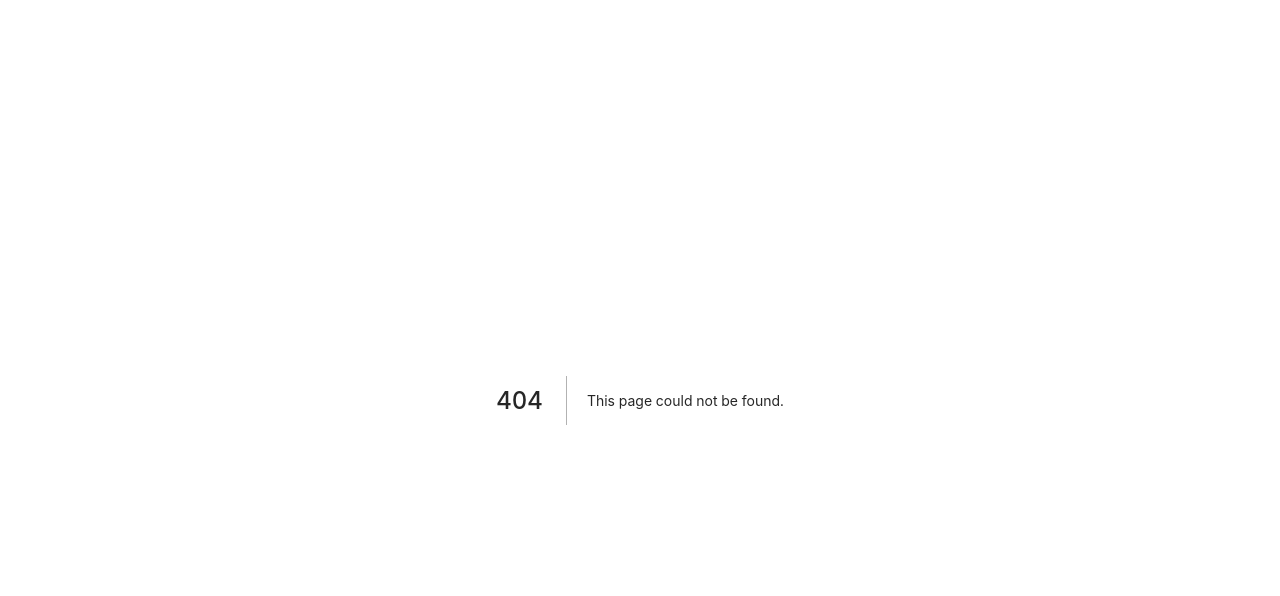
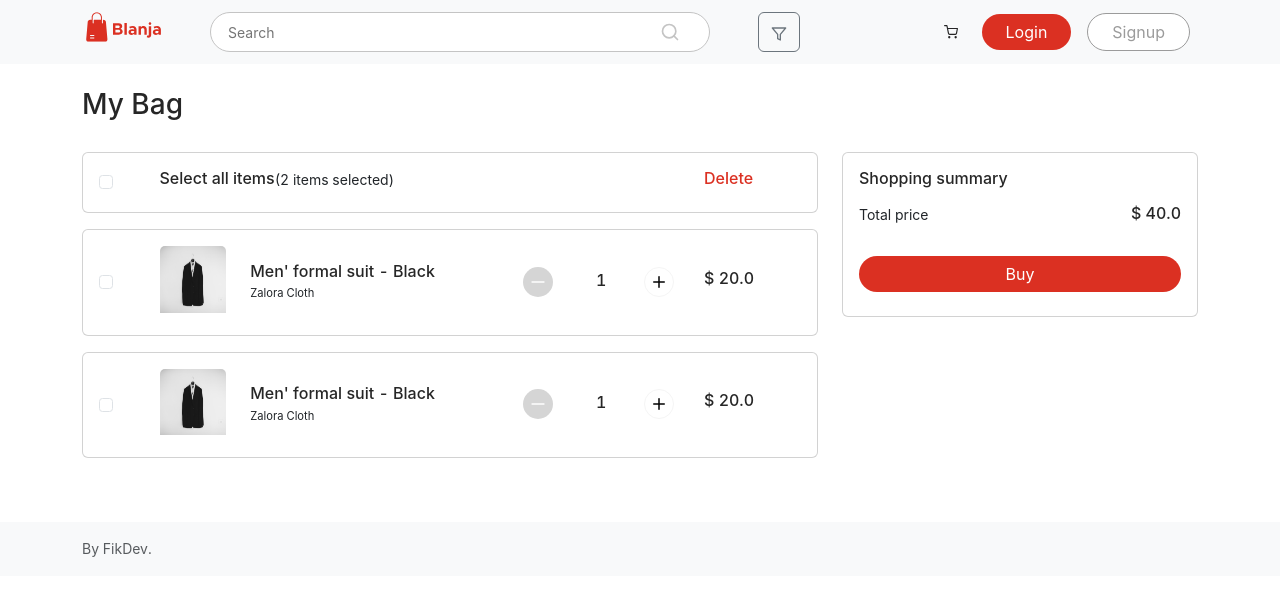
Before and after one commit to taufik17/Blanja, a Next.js app: page /mybag in a window 1280 px wide. Before the commit this address had no page. Shown: the top 596 px of the page. Built offline with nearby package versions, Linux system fonts and the light colour scheme.

Commit message:
[fix] name file

```diff
--- a/components/organisms/detail.js
+++ b/components/organisms/mybag.js
@@ -6,7 +6,7 @@ import StyleMyBag from "../../styles/mybag.module.css";
 import { FiPlus, FiMinus } from "react-icons/fi";
 import Image from "next/image";
 
-function Detail() {
+function MyBag() {
   return (
     <>
       <h3>My Bag</h3>
@@ -157,4 +157,4 @@ function Detail() {
   );
 }
 
-export default Detail;
+export default MyBag;
--- a/pages/detail.js
+++ b/pages/mybag.js
@@ -1,20 +1,20 @@
-import React from 'react'
+import React from "react";
 import Head from "next/head";
 import { Container } from "react-bootstrap";
 import Navbar from "../components/organisms/navbar";
-import DetailProduct from "../components/organisms/detail";
+import MyBag from "../components/organisms/mybag";
 
-function Detail() {
+function Mybag() {
   return (
     <>
       <Head>
-        <title>Detail</title>
-        <meta name="description" content="Detail" />
+        <title>My Bag</title>
+        <meta name="description" content="My Bag" />
         <link rel="icon" href="/favicon.svg" />
       </Head>
       <Navbar />
       <Container className="pt-4">
-       <DetailProduct />
+        <MyBag />
       </Container>
       <footer className="footer mt-5 py-3 bg-light">
         <div className="container">
@@ -22,7 +22,7 @@ function Detail() {
         </div>
       </footer>
     </>
-  )
+  );
 }
 
-export default Detail
+export default Mybag;
```
